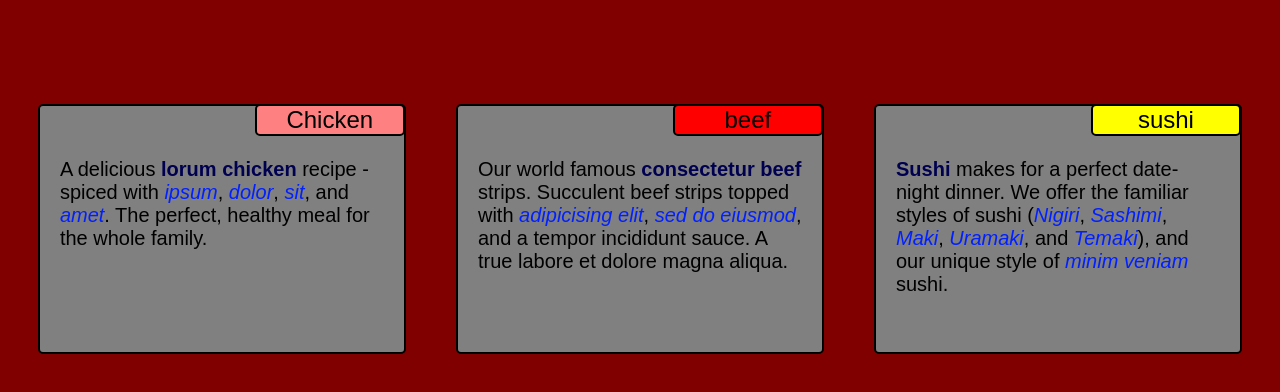
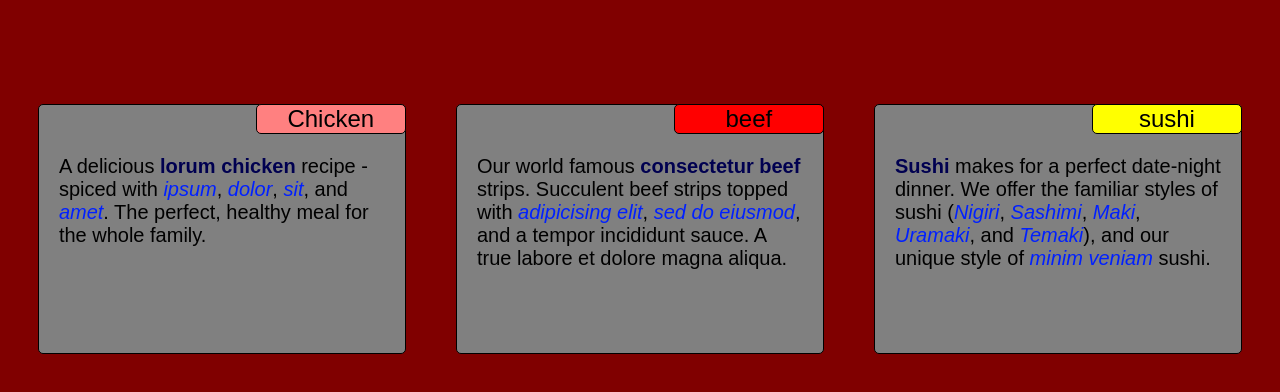
Before and after one commit to jdcirbo/Coursera-Assignments, a plain HTML site: page mod_2_assignment/index.html in a window 1280 px wide. Shown: the part 190-582 px from the top of the page. Drawn offline with Linux system fonts and the light colour scheme.

Commit message:
Update style.css

```diff
--- a/mod_2_assignment/css/style.css
+++ b/mod_2_assignment/css/style.css
@@ -47,7 +47,7 @@ p {
 .col {
     margin: 2%;
     position: relative;
-    border: 2px solid #000000;
+    border: 1px solid #000000;
     border-radius: 5px;
     background-color: #808080;
 }
@@ -55,11 +55,11 @@ p {
 .label {
     font-size: 24px;
     text-align: center;
-    border: 2px solid #000000;
+    border: 1px solid #000000;
     border-radius: 5px;
     position: relative;
     width: 150px;
-    top: -2px;
+    top: -1px;
     left: calc(100% - 149px);
 }
 
```
